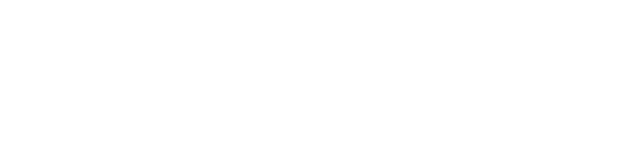
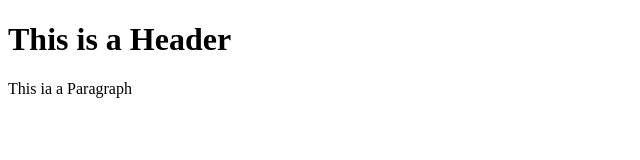
Before and after one commit to Pandoragear/git-test, a plain HTML site: page index.html in a window 1280 px wide. Shown: the whole page, without its empty margins (0-640 px from the left). Drawn offline with Linux system fonts and the light colour scheme.

Commit message:
Second commit

```diff
--- a/index.html
+++ b/index.html
@@ -7,6 +7,7 @@
     <title>Git</title>
 </head>
 <body>
-
+    <h1> This is a Header</h1>
+    <p> This ia a Paragraph </p>
 </body>
 </html>
```
